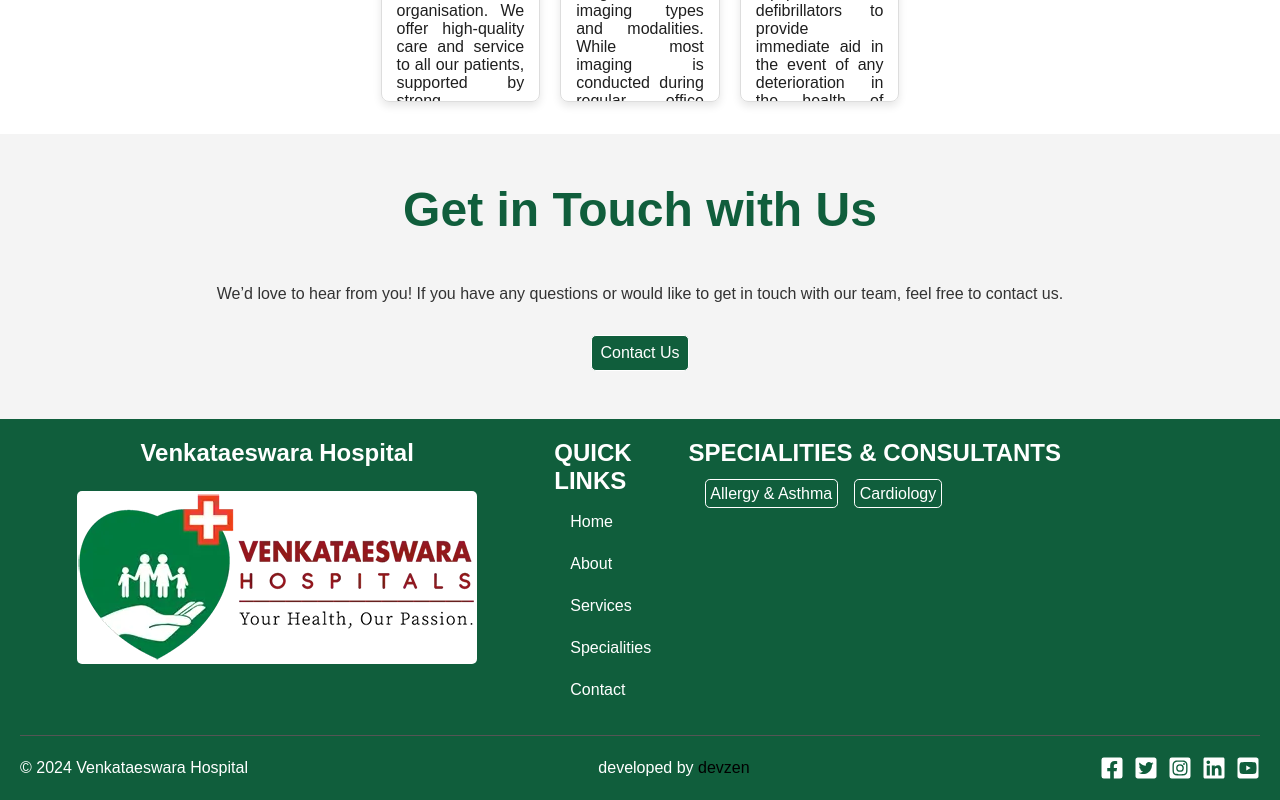
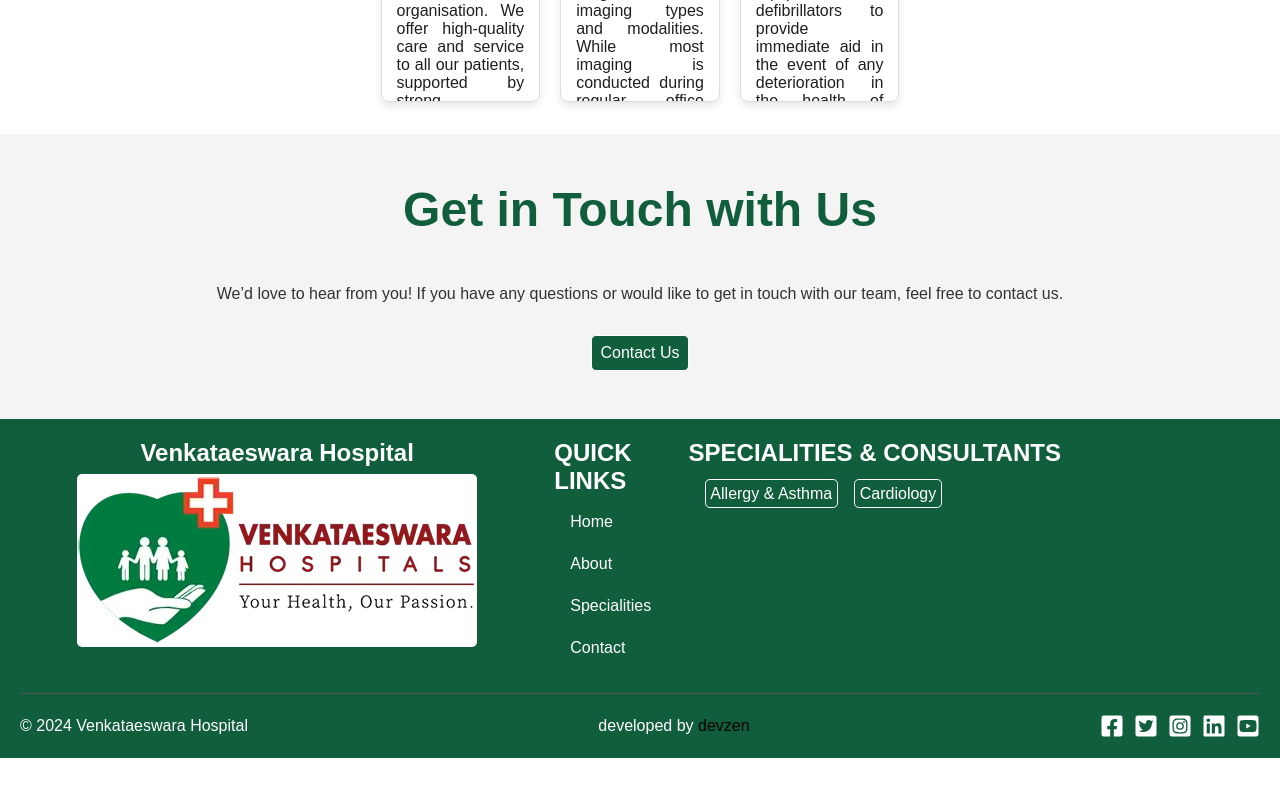
Before and after one commit to vikraman1653763/vhospital, a React (Vite) app: page / in a window 1280 px wide. Shown: the part 2787-3587 px from the top of the page. After the commit the page ends 3545 px from the top, so only its background shows below. Built offline with nearby package versions, Linux system fonts and the light colour scheme.

Commit message:
30-12-2024

```diff
--- a/src/component/Footer.jsx
+++ b/src/component/Footer.jsx
@@ -20,11 +20,10 @@ const Footer = () => {
         <div className="footer-quick-links">
           <h3 className="footer-title">Quick Links</h3>
           <ul className="footer-links">
-            <li><a href="/" className="footer-link">Home</a></li>
-            <li><a href="/about" className="footer-link">About</a></li>
-            <li><a href="/services" className="footer-link">Services</a></li>
-            <li><a href="/specialities" className="footer-link">Specialities</a></li>
-            <li><a href="/contact" className="footer-link">Contact</a></li>
+            <li><Link to="/" className="footer-link">Home</Link></li>
+            <li><Link to="/about" className="footer-link">About</Link></li>
+            <li><Link to="/specialities" className="footer-link">Specialities</Link></li>
+            <li><Link to="/contact" className="footer-link">Contact</Link></li>
           </ul>
         </div>
 
```
